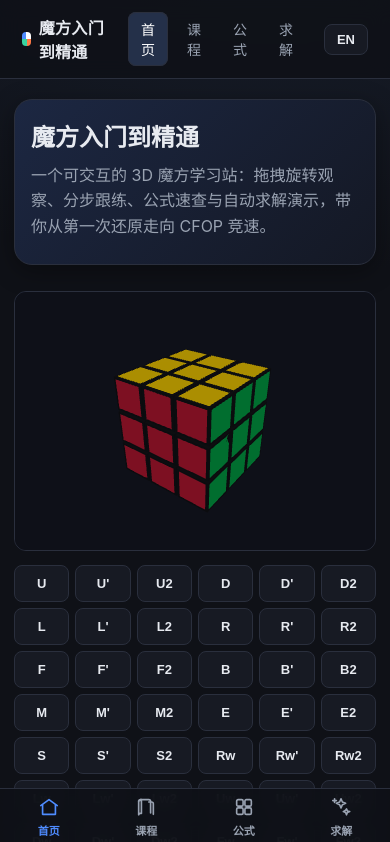
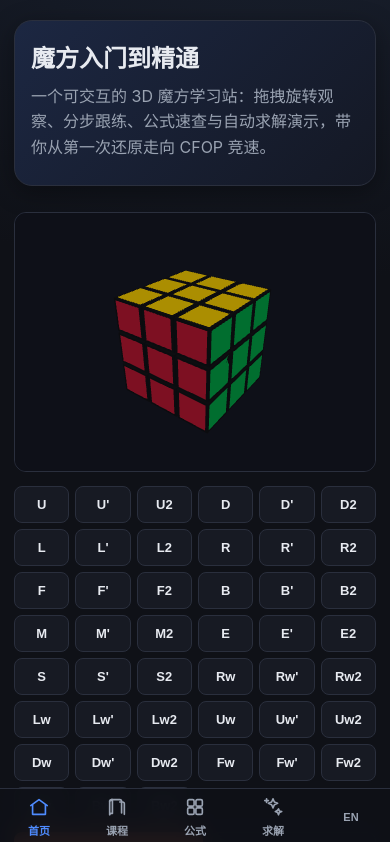
Before and after one commit to jgblm/cube-learning, a React (Vite) app: page / in a window 390 px wide. Shown: the top 842 px of the page. Built offline with nearby package versions, Linux system fonts and the light colour scheme.

Commit message:
fix: 移动端隐藏顶部导航栏，语言切换移到底部
移动端（≤820px）整条顶部栏不再显示，导航由底部标签栏（首页/课程/公式/求解）承担，
并将语言切换按钮一并移入底部栏以保持可用。桌面端布局不变。

```diff
--- a/src/components/Header.jsx
+++ b/src/components/Header.jsx
@@ -78,6 +78,9 @@ export default function Header() {
             <span className="label">{item[lang]}</span>
           </NavLink>
         ))}
+        <button className="bottom-nav-lang" onClick={toggle} title="切换语言 / Switch language">
+          <span className="label">{lang === 'zh' ? 'EN' : '中文'}</span>
+        </button>
       </nav>
     </>
   );
--- a/src/styles/global.css
+++ b/src/styles/global.css
@@ -158,6 +158,22 @@ a {
 
 .bottom-nav a.active {
   color: var(--accent);
+}
+
+.bottom-nav-lang {
+  flex: 1;
+  display: flex;
+  flex-direction: column;
+  align-items: center;
+  justify-content: center;
+  gap: 3px;
+  background: none;
+  border: none;
+  padding: 0;
+  color: var(--text-dim);
+  font-size: 11px;
+  font-weight: 600;
+  cursor: pointer;
 }
 
 /* ---------- Layout ---------- */
@@ -569,15 +585,12 @@ a {
 }
 
 @media (max-width: 820px) {
-  /* Navigation: hide the top links, reveal the bottom tab bar. */
-  .top-nav {
+  /* Navigation: drop the whole top bar, reveal the bottom tab bar. */
+  .header {
     display: none;
   }
   .bottom-nav {
     display: flex;
-  }
-  .header {
-    padding-top: max(12px, var(--safe-t));
   }
 
   /* Keep content clear of the fixed bottom tab bar. */
```
